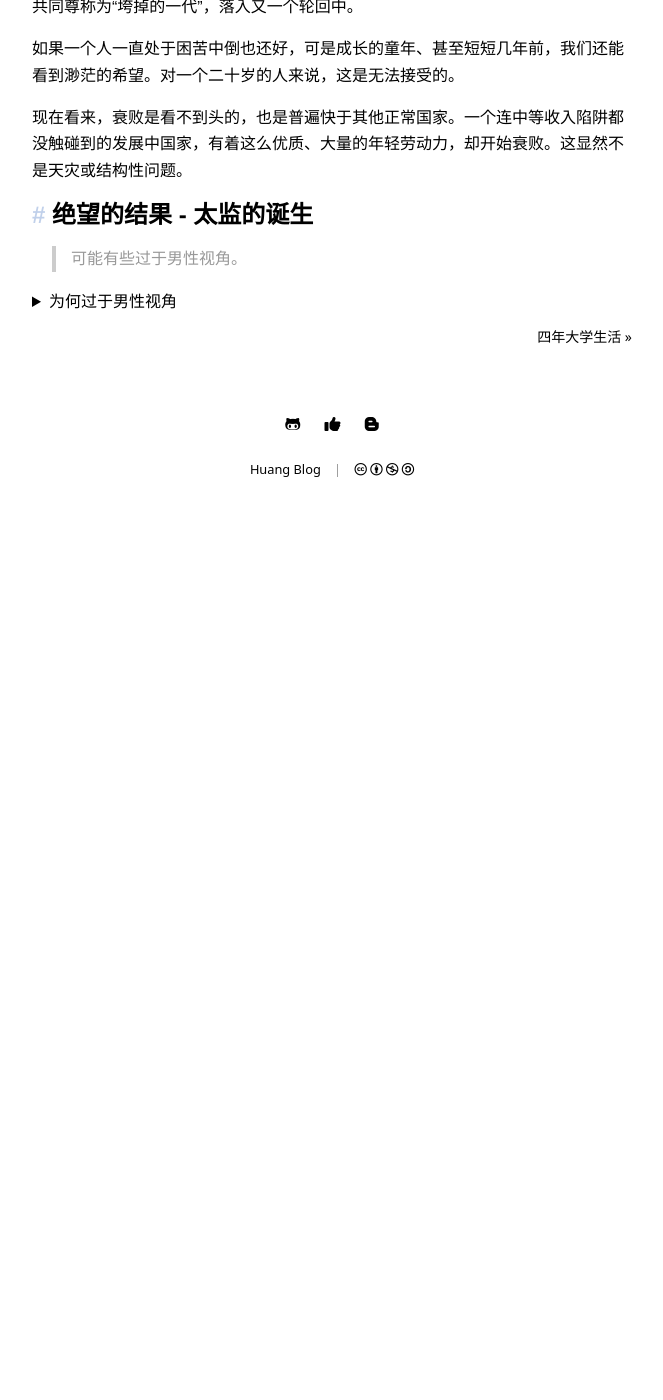
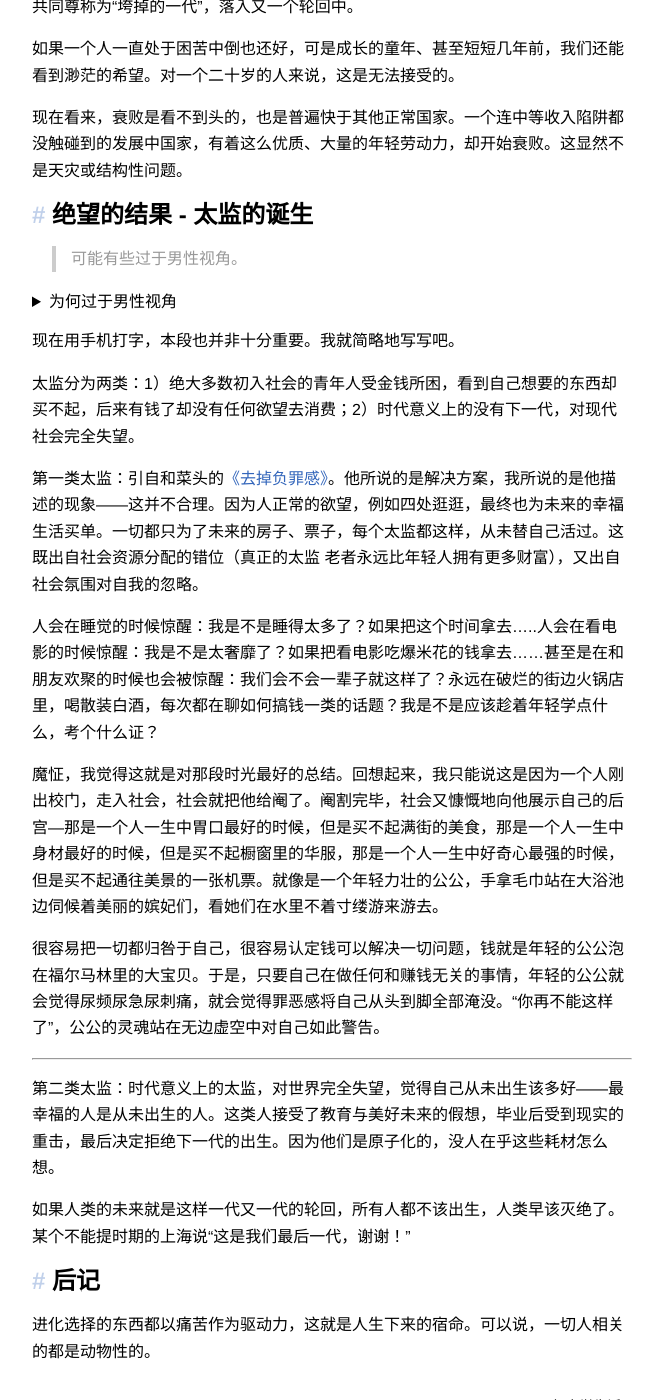
Before and after one commit to huang-feiyu/huang-feiyu.github.io, a Jekyll site: the page built from _posts/2024-04-10-diary-14.md, in a window 1280 px wide and 1400 px high, scrolled down 2301 px. Shown: the whole window, without its empty margins (308-971 px from the left). Built offline with Jekyll 4.4.1, drawn with Linux system fonts in a browser that asks for light colours; nearby versions of some CDN libraries; before the commit the page ends 2809 px from its top, so only the background shows below that.

Commit message:
post: finish

```diff
--- a/_posts/2024-04-10-diary-14.md
+++ b/_posts/2024-04-10-diary-14.md
@@ -56,14 +56,30 @@ Devics 是完全不一样的乐队。虽然有许多音乐表达过绝望，但
 <details><summary>为何过于男性视角</summary>
 <p>
 这几年来，我变得过于自我与男性化，这可能出自年龄增长带来的无法避免的雄性激素。男性化既出自社会规训，又出自个体预设的立场。而事实上，这两者是完全生造出来的东西。
+</p>
 <p>
-<p>
-先做个简单科普。一般来说，男性的动物性（指一切与繁衍相关的欲望）是普遍强于女性的，这点尤其在性欲上显著。月经、孕期与哺乳期的女性的动物性也较强。可能在许多女性读者看来，弗洛伊德或者拉康等精神分析上的「阉割」「费勒斯」等概念十分难以理解，过于男性视角。但是，他们口中的东西实实在在地影响着男性做决定，“精虫上脑”不是形容词。不记得在哪里读到，一个男性渔民在听到一桩侵犯案后说到，男人就该把两颗球里的东西用手解决掉，再也别受它们影响。
+先做个简单科普。一般来说，男性的动物性（指一切与繁衍相关的欲望）是普遍强于女性的，这点尤其在性欲上显著。月经、孕期与哺乳期的女性的动物性也较强。可能在许多女性读者看来，弗洛伊德或者拉康等精神分析上的「阉割」「费勒斯」等概念十分难以理解，过于男性视角。但是，他们口中的东西实实在在地影响着男性做决定，“精虫上脑”不是形容词。不记得在哪里读到，一个男性渔民在听到一桩侵犯案后说到，男人就该把两颗球里的东西用手解决掉，免受其害。
 </p>
 </details>
 
+现在用手机打字，本段也并非十分重要。我就简略地写写吧。
 
-TODO
+太监分为两类：1）绝大多数初入社会的青年人受金钱所困，看到自己想要的东西却买不起，后来有钱了却没有任何欲望去消费；2）时代意义上的没有下一代，对现代社会完全失望。
 
-1. 制度性的问题：青年人年轻时不掌握金钱导致的欲望消退
-2. 时代性的问题：拒绝下一代
+第一类太监：引自和菜头的[《去掉负罪感》](https://mp.weixin.qq.com/s/I9DudEpR_9pDdEg3bgeLOw)。他所说的是解决方案，我所说的是他描述的现象——这并不合理。因为人正常的欲望，例如四处逛逛，最终也为未来的幸福生活买单。一切都只为了未来的房子、票子，每个太监都这样，从未替自己活过。这既出自社会资源分配的错位（真正的太监 老者永远比年轻人拥有更多财富），又出自社会氛围对自我的忽略。
+
+人会在睡觉的时候惊醒：我是不是睡得太多了？如果把这个时间拿去.....人会在看电影的时候惊醒：我是不是太奢靡了？如果把看电影吃爆米花的钱拿去......甚至是在和朋友欢聚的时候也会被惊醒：我们会不会一辈子就这样了？永远在破烂的街边火锅店里，喝散装白酒，每次都在聊如何搞钱一类的话题？我是不是应该趁着年轻学点什么，考个什么证？
+
+魔怔，我觉得这就是对那段时光最好的总结。回想起来，我只能说这是因为一个人刚出校门，走入社会，社会就把他给阉了。阉割完毕，社会又慷慨地向他展示自己的后宫---那是一个人一生中胃口最好的时候，但是买不起满街的美食，那是一个人一生中身材最好的时候，但是买不起橱窗里的华服，那是一个人一生中好奇心最强的时候，但是买不起通往美景的一张机票。就像是一个年轻力壮的公公，手拿毛巾站在大浴池边伺候着美丽的嫔妃们，看她们在水里不着寸缕游来游去。
+
+很容易把一切都归咎于自己，很容易认定钱可以解决一切问题，钱就是年轻的公公泡在福尔马林里的大宝贝。于是，只要自己在做任何和赚钱无关的事情，年轻的公公就会觉得尿频尿急尿刺痛，就会觉得罪恶感将自己从头到脚全部淹没。“你再不能这样了”，公公的灵魂站在无边虚空中对自己如此警告。
+
+---
+
+第二类太监：时代意义上的太监，对世界完全失望，觉得自己从未出生该多好——最幸福的人是从未出生的人。这类人接受了教育与美好未来的假想，毕业后受到现实的重击，最后决定拒绝下一代的出生。因为他们是原子化的，没人在乎这些耗材怎么想。
+
+如果人类的未来就是这样一代又一代的轮回，所有人都不该出生，人类早该灭绝了。某个不能提时期的上海说“这是我们最后一代，谢谢！”
+
+### 后记
+
+进化选择的东西都以痛苦作为驱动力，这就是人生下来的宿命。可以说，一切人相关的都是动物性的。
```
Also changed, not shown: other parts of _posts/2024-04-10-diary-14.md (+1 -1 lines).
